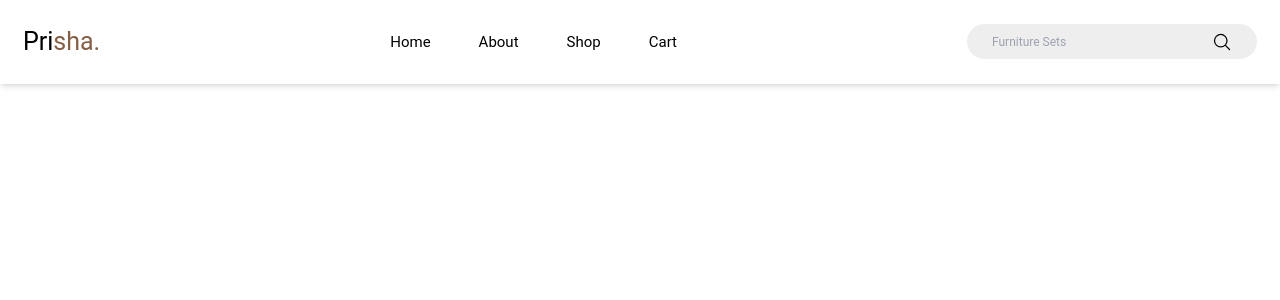
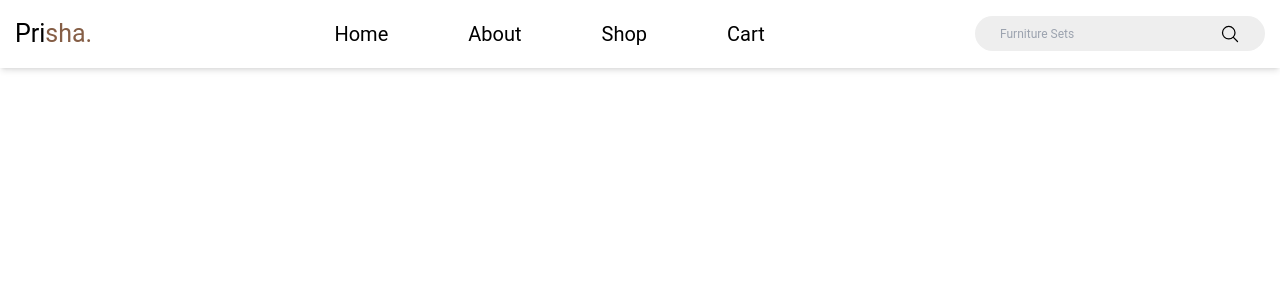
Before and after one commit to Areebah-snow/Prisha-Blog, a React (Create React App) app: page / in a window 1280 px wide. Shown: the top 300 px of the page. Built offline with nearby package versions, Linux system fonts and the light colour scheme.

Commit message:
navmenu changes

```diff
--- a/src/App.js
+++ b/src/App.js
@@ -4,7 +4,6 @@ function App() {
   return (
    <div>
     <NavBar />
-
    </div>
 
   );
--- a/src/components/nav/NavBar.css
+++ b/src/components/nav/NavBar.css
@@ -9,7 +9,7 @@ body{
 }
 .navbar{
     width: 100%;
-    padding: 23px;
+    padding: 15px;
     position: fixed;
     z-index: 1000;
     justify-content: space-between;
--- a/src/components/nav/NavBar.jsx
+++ b/src/components/nav/NavBar.jsx
@@ -23,8 +23,8 @@ const navbar = () => {
           <li>About</li>
           <li>Shop</li>
           <li>Cart</li> */}
-          {Links.map((Link) => (
-            <li>
+          {Links.map((Link) =>(
+            <li className="md:ml-8 text-xl md:my-0 my-7">
               <a href={Link.link}>{Link.name}</a>
             </li>
           ))}
```
